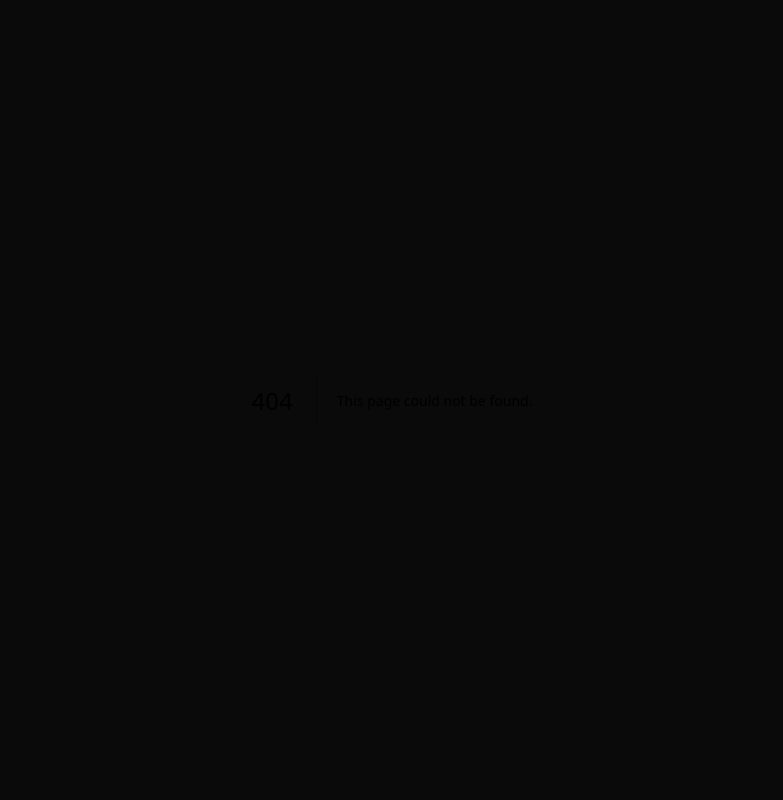
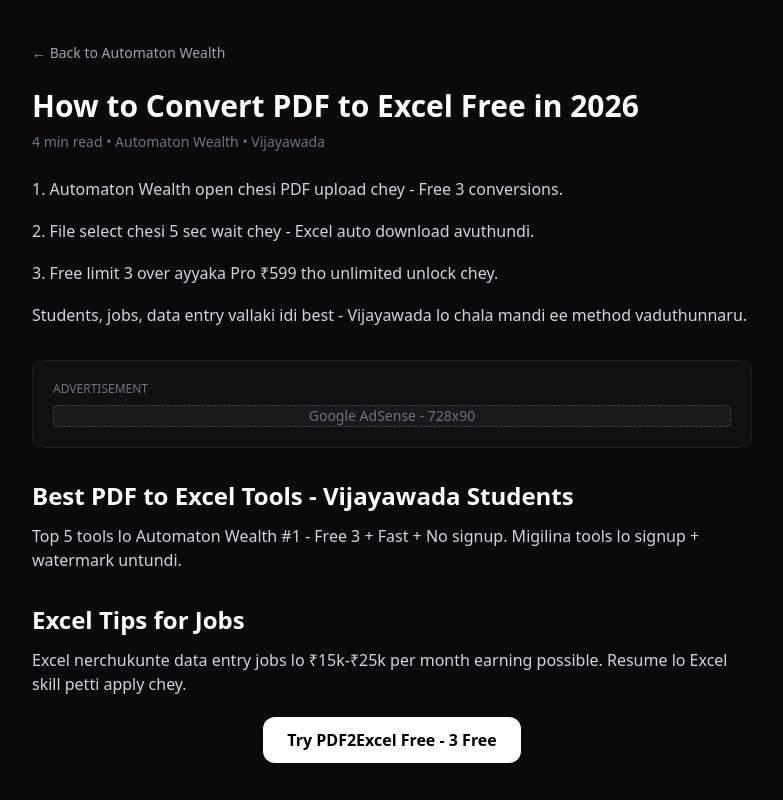
Before and after one commit to Pawan855/automaton-wealth, a Next.js app: page /blog in a window 1280 px wide. Before the commit this address had no page. Shown: the whole page, without its empty margins (248-1031 px from the left). Built offline with nearby package versions, Linux system fonts and the light colour scheme.

Commit message:
Task4: Auto-Blog real content

```diff
--- /dev/null
+++ b/app/blog/page.tsx
@@ -0,0 +1,33 @@
+export default function Blog() {
+  return (
+    <main className="min-h-screen bg-[#0a0a0a] text-white">
+      <div className="max-w-3xl mx-auto px-6 py-10">
+        <a href="/" className="text-sm text-gray-400">← Back to Automaton Wealth</a>
+        <h1 className="text-3xl font-bold mt-6">How to Convert PDF to Excel Free in 2026</h1>
+        <p className="text-sm text-gray-500 mt-2">4 min read • Automaton Wealth • Vijayawada</p>
+
+        <div className="mt-6 space-y-4 text-gray-300 leading-relaxed">
+          <p>1. Automaton Wealth open chesi PDF upload chey - Free 3 conversions.</p>
+          <p>2. File select chesi 5 sec wait chey - Excel auto download avuthundi.</p>
+          <p>3. Free limit 3 over ayyaka Pro ₹599 tho unlimited unlock chey.</p>
+          <p>Students, jobs, data entry vallaki idi best - Vijayawada lo chala mandi ee method vaduthunnaru.</p>
+        </div>
+
+        <div className="mt-8 bg-[#111] border border-[#222] rounded-xl p-5">
+          <p className="text-xs text-gray-500">ADVERTISEMENT</p>
+          <div className="mt-2 h- bg-[#1a1a1a] border border-dashed border-gray-700 rounded flex items-center justify-center text-sm text-gray-500">Google AdSense - 728x90</div>
+        </div>
+
+        <h2 className="text-2xl font-bold mt-8">Best PDF to Excel Tools - Vijayawada Students</h2>
+        <p className="mt-3 text-gray-300">Top 5 tools lo Automaton Wealth #1 - Free 3 + Fast + No signup. Migilina tools lo signup + watermark untundi.</p>
+
+        <h2 className="text-2xl font-bold mt-8">Excel Tips for Jobs</h2>
+        <p className="mt-3 text-gray-300">Excel nerchukunte data entry jobs lo ₹15k-₹25k per month earning possible. Resume lo Excel skill petti apply chey.</p>
+
+        <div className="mt-8 text-center">
+          <a href="/" className="bg-white text-black px-6 py-3 rounded-xl font-bold">Try PDF2Excel Free - 3 Free</a>
+        </div>
+      </div>
+    </main>
+  );
+}
```
